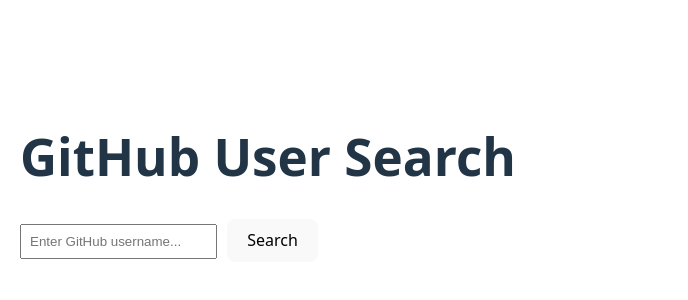
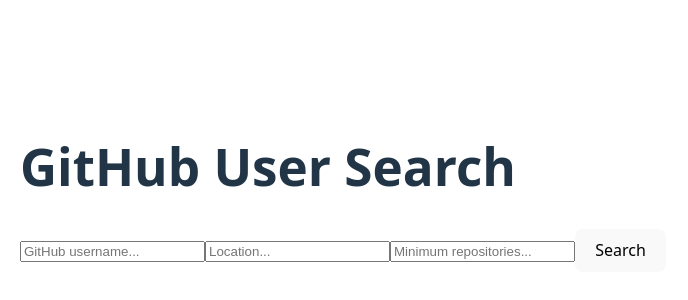
Before and after one commit to dev-meron/alx-fe-reactjs, a React app in the folder github-user-search/: page / in a window 1280 px wide. Shown: the part 212-512 px from the top of the page, without its empty margins (0-688 px from the left). Built offline with nearby package versions, Linux system fonts and the light colour scheme; the HTML template or start-up script is replaced by a standard one.

Commit message:
Update Search.jsx

```diff
--- a/github-user-search/src/components/Search.jsx
+++ b/github-user-search/src/components/Search.jsx
@@ -1,9 +1,11 @@
 import React, { useState } from 'react';
-import { fetchUserData } from '../services/githubService';
+import { fetchAdvancedUsers } from '../services/githubService';
 
 const Search = () => {
-  const [query, setQuery] = useState('');
-  const [user, setUser] = useState(null);
+  const [username, setUsername] = useState('');
+  const [location, setLocation] = useState('');
+  const [minRepos, setMinRepos] = useState('');
+  const [users, setUsers] = useState([]);
   const [loading, setLoading] = useState(false);
   const [error, setError] = useState(false);
 
@@ -11,11 +13,11 @@
     e.preventDefault();
     setLoading(true);
     setError(false);
-    setUser(null);
+    setUsers([]);
 
     try {
-      const data = await fetchUserData(query);
-      setUser(data);
+      const data = await fetchAdvancedUsers(username, location, minRepos);
+      setUsers(data.items || []);
     } catch {
       setError(true);
     } finally {
@@ -24,30 +26,68 @@
   };
 
   return (
-    <div>
-      <form onSubmit={handleSubmit} style={{ marginBottom: '20px' }}>
+    <div className="max-w-xl mx-auto p-4">
+      <form
+        onSubmit={handleSubmit}
+        className="flex flex-col gap-4 bg-gray-100 p-4 rounded shadow"
+      >
         <input
           type="text"
-          placeholder="Enter GitHub username..."
-          value={query}
-          onChange={(e) => setQuery(e.target.value)}
-          style={{ padding: '8px', marginRight: '10px' }}
+          placeholder="GitHub username..."
+          value={username}
+          onChange={(e) => setUsername(e.target.value)}
+          className="p-2 border rounded"
         />
-        <button type="submit">Search</button>
+        <input
+          type="text"
+          placeholder="Location..."
+          value={location}
+          onChange={(e) => setLocation(e.target.value)}
+          className="p-2 border rounded"
+        />
+        <input
+          type="number"
+          placeholder="Minimum repositories..."
+          value={minRepos}
+          onChange={(e) => setMinRepos(e.target.value)}
+          className="p-2 border rounded"
+        />
+        <button
+          type="submit"
+          className="bg-blue-500 text-white py-2 rounded hover:bg-blue-600"
+        >
+          Search
+        </button>
       </form>
 
-      {loading && <p>Loading...</p>}
-      {error && <p>Looks like we cant find the user</p>} {/* ✅ exact string */}
-      {user && (
-        <div style={{ border: '1px solid gray', padding: '10px', marginTop: '20px' }}>
-          <img src={user.avatar_url} alt={user.login} width="100" />
-          <h2>{user.name || user.login}</h2>
-          <p>{user.bio}</p>
-          <a href={user.html_url} target="_blank" rel="noopener noreferrer">
-            View Profile
-          </a>
-        </div>
-      )}
+      {loading && <p className="mt-4 text-gray-600">Loading...</p>}
+      {error && <p className="mt-4 text-red-500">Looks like we cant find the user</p>}
+
+      <div className="mt-6 space-y-4">
+        {users.map((user) => (
+          <div
+            key={user.id}
+            className="flex items-center gap-4 p-4 border rounded shadow"
+          >
+            <img
+              src={user.avatar_url}
+              alt={user.login}
+              className="w-16 h-16 rounded-full"
+            />
+            <div>
+              <h2 className="text-lg font-bold">{user.login}</h2>
+              <a
+                href={user.html_url}
+                target="_blank"
+                rel="noopener noreferrer"
+                className="text-blue-500 underline"
+              >
+                View Profile
+              </a>
+            </div>
+          </div>
+        ))}
+      </div>
     </div>
   );
 };
```
